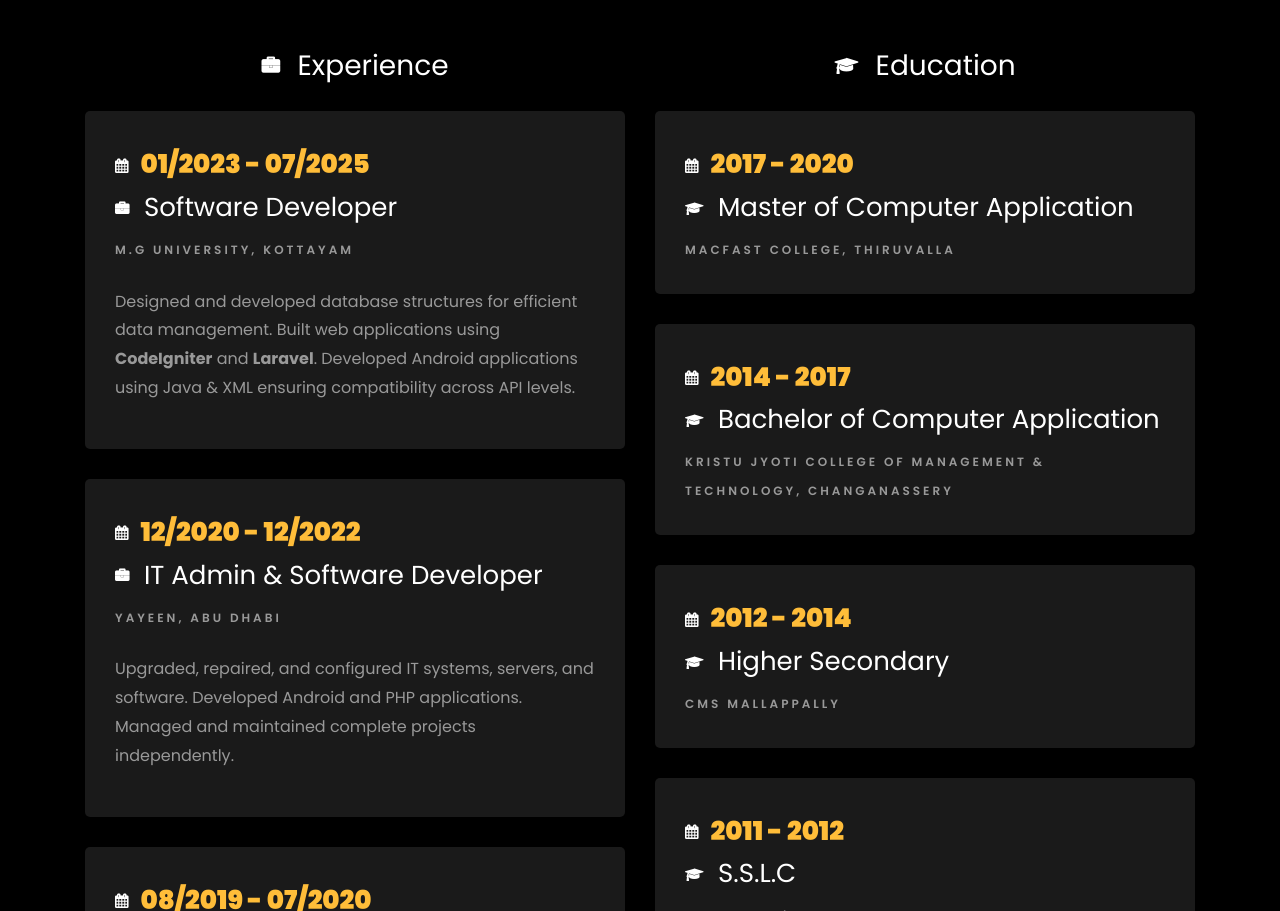
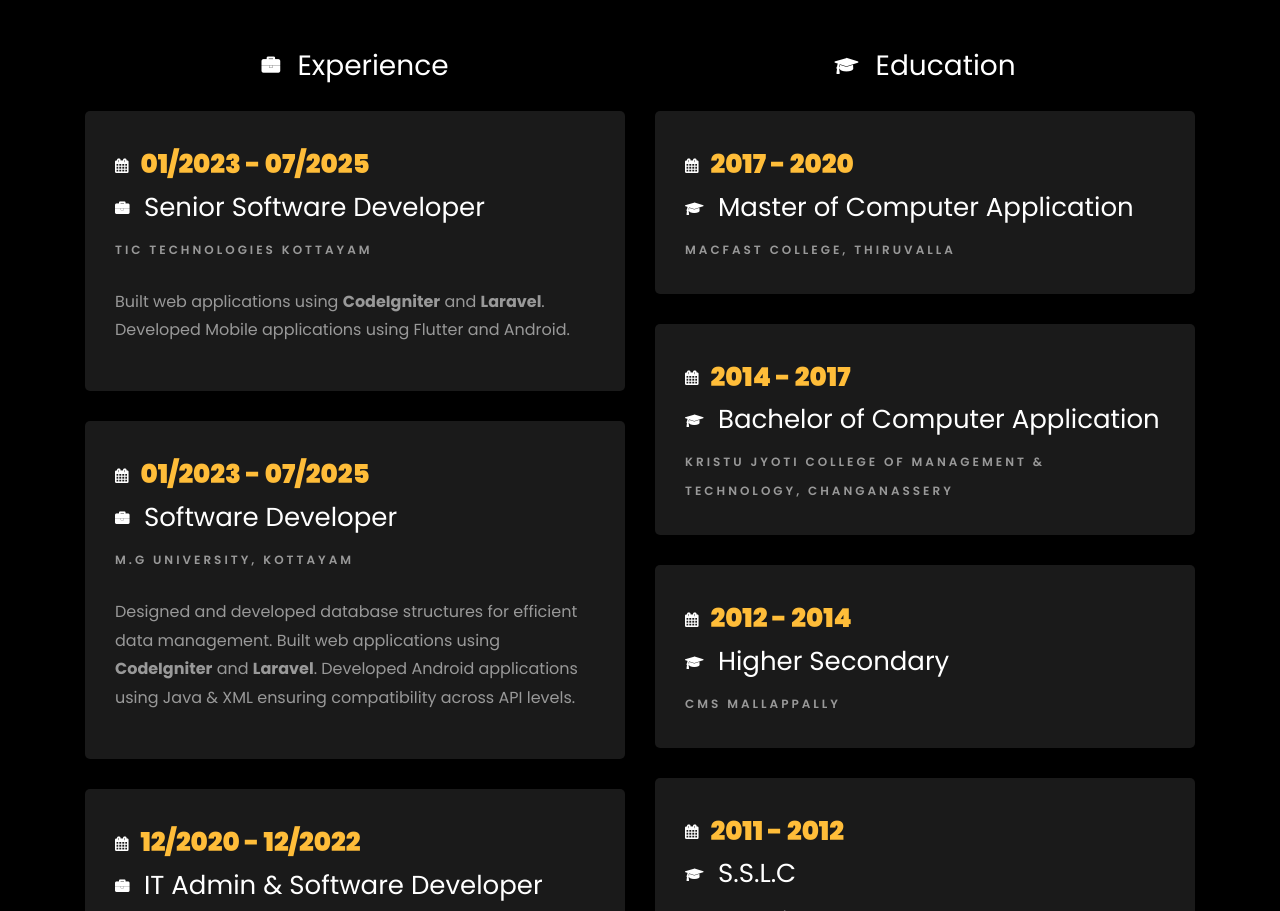
Before and after one commit to nowfalehack/myportfolio, a plain HTML site: page index.html in a window 1280 px wide. Shown: the part 1935-2846 px from the top of the page. Drawn offline with nearby package versions, Linux system fonts and the light colour scheme; files whose address does not match are found by name.

Commit message:
Update index.html

```diff
--- a/index.html
+++ b/index.html
@@ -180,6 +180,17 @@
         <h3 class="mb-4 text-center">
           <i class="fas fa-briefcase heading-icon icon-white"></i>Experience
         </h3>
+
+<div class="resume-wrap ftco-animate">
+          <span class="date"><i class="fas fa-calendar-alt icon-white"></i> 01/2023 - 07/2025</span>
+          <h2><i class="fas fa-briefcase icon-white"></i> Senior Software Developer</h2>
+          <span class="position">TIC Technologies Kottayam</span>
+          <p class="mt-4">
+            Built web applications using <strong>CodeIgniter</strong> and <strong>Laravel</strong>.
+            Developed Mobile applications using Flutter and Android.
+          </p>
+        </div>
+
 
         <div class="resume-wrap ftco-animate">
           <span class="date"><i class="fas fa-calendar-alt icon-white"></i> 01/2023 - 07/2025</span>
```
